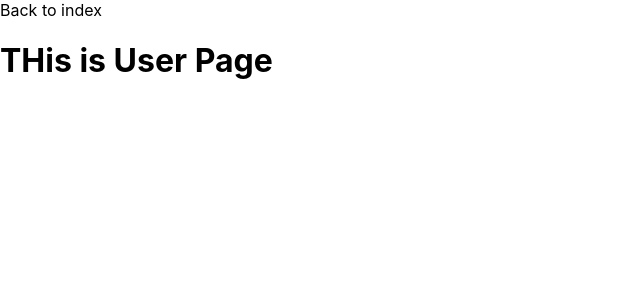
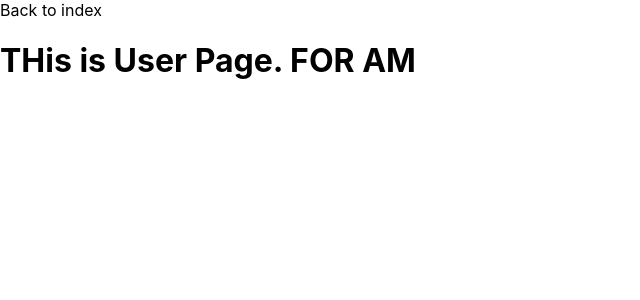
Before and after one commit to jackpatcher/nextjspage, a Next.js app: page /user/Users in a window 1280 px wide. Shown: the top 300 px of the page, without its empty margins (0-640 px from the left). Built offline with nearby package versions, Linux system fonts and the light colour scheme.

Commit message:
changeUsers

```diff
--- a/pages/user/Users.js
+++ b/pages/user/Users.js
@@ -4,7 +4,7 @@ const Users = () =>{
     return (
         <div>
             <Link href="/"><a>Back to index</a></Link>
-           <h1>THis is User Page</h1>
+           <h1>THis is User Page. FOR AM</h1>
         </div>
 
     )
```
